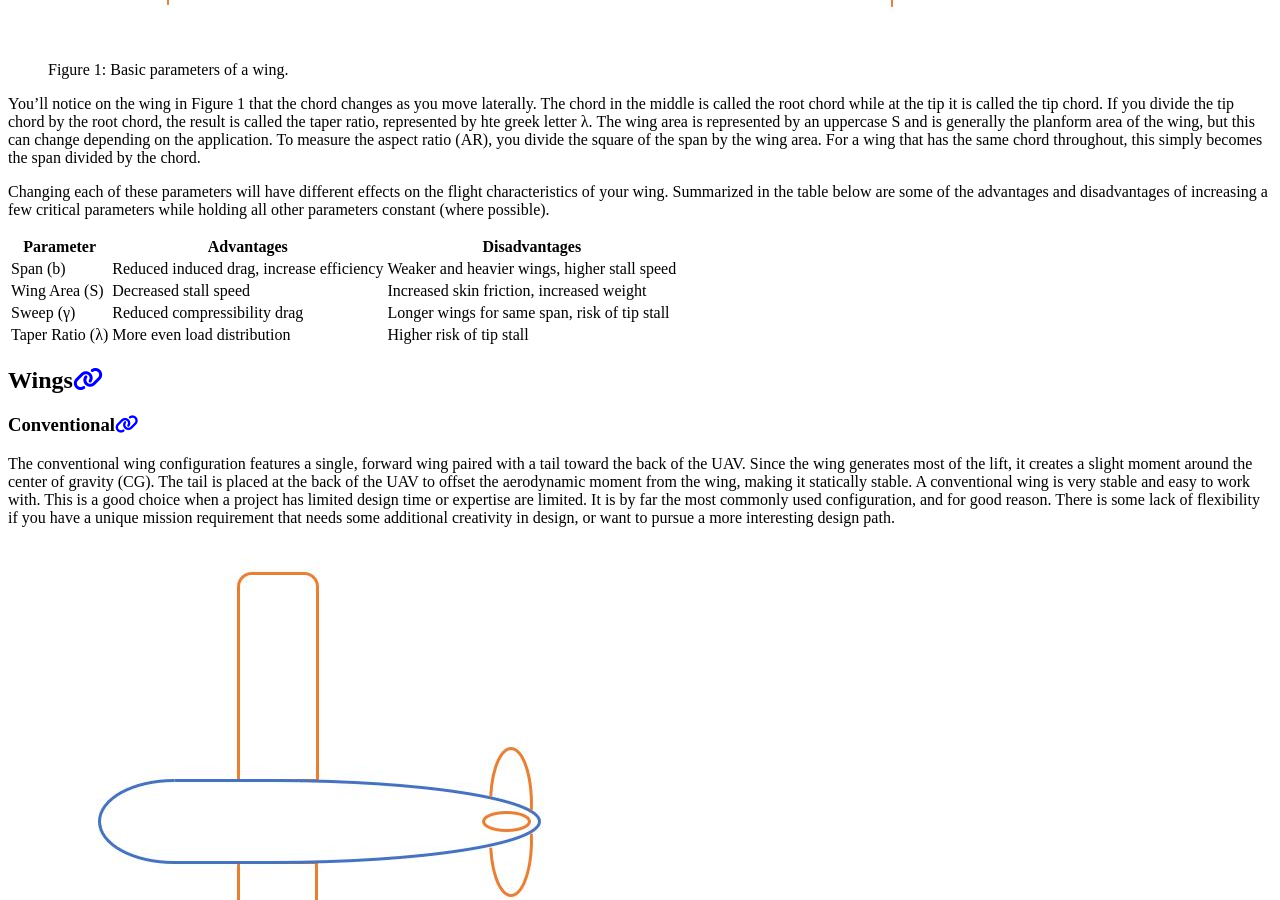
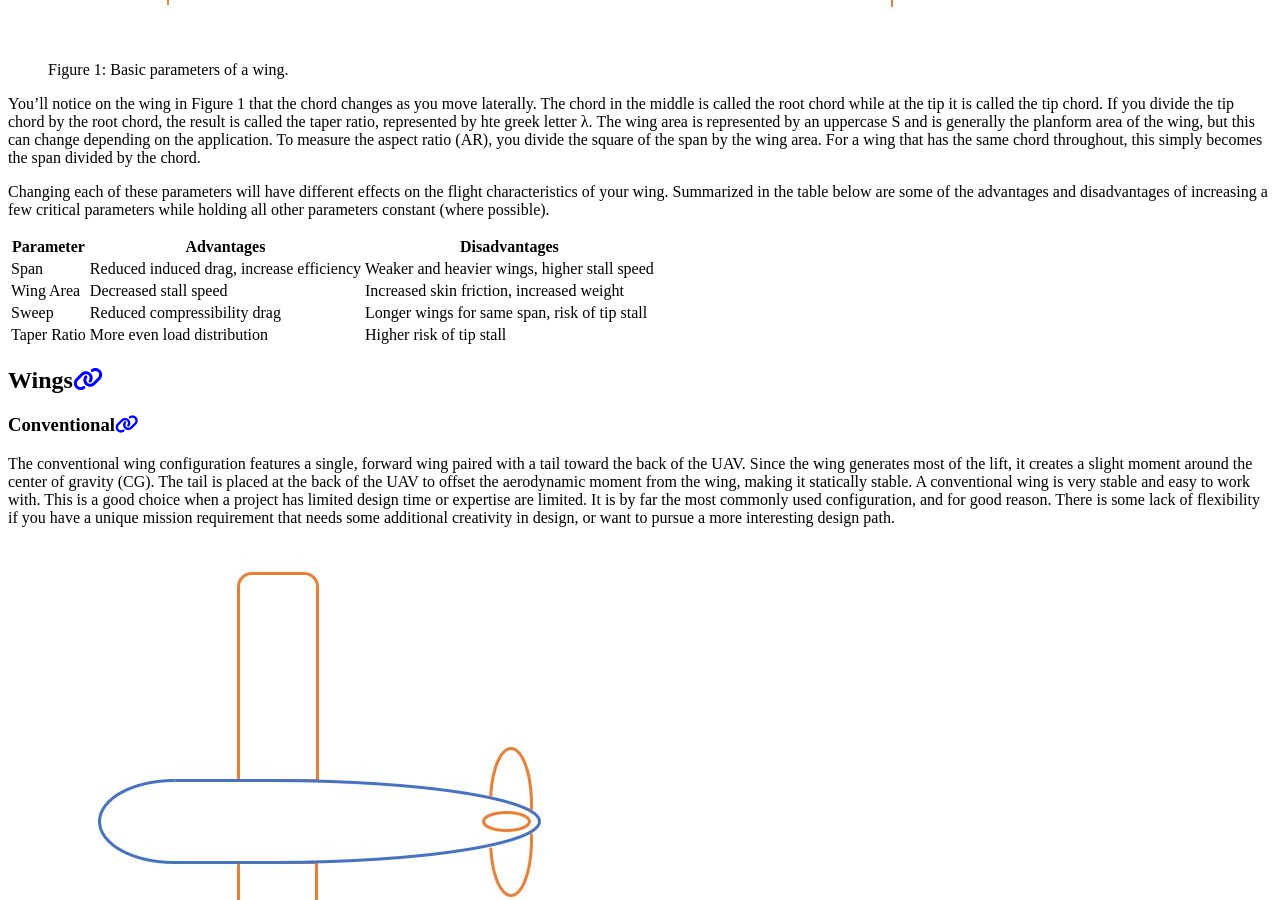
Before and after one commit to BYU-Aeronautics-Club/BYUAeronauticsClub.github.io, a Jekyll site: the page built from _pages/fundamentals/aerodynamics/configurations.md, in a window 1280 px wide and 900 px high, scrolled down 1372 px. Built offline with Jekyll 4.4.1, drawn with Linux system fonts in a browser that asks for light colours; cached includes are drawn as plain includes; nearby versions of some CDN libraries; some of the changed lines change nothing that is shown.

Commit message:
Omit symbols in table

```diff
--- a/_pages/fundamentals/aerodynamics/configurations.md
+++ b/_pages/fundamentals/aerodynamics/configurations.md
@@ -20,10 +20,10 @@
 
 | Parameter      | Advantages              | Disadvantages           |
 | -------------- | ----------------------- | ----------------------- |
-| Span (b)       | Reduced induced drag, increase efficiency | Weaker and heavier wings, higher stall speed |
-| Wing Area (S)  | Decreased stall speed | Increased skin friction, increased weight |
-| Sweep (&#x03B3;) | Reduced compressibility drag | Longer wings for same span, risk of tip stall |
-| Taper Ratio (&#x03BB;) | More even load distribution | Higher risk of tip stall |
+| Span       | Reduced induced drag, increase efficiency | Weaker and heavier wings, higher stall speed |
+| Wing Area  | Decreased stall speed | Increased skin friction, increased weight |
+| Sweep  | Reduced compressibility drag | Longer wings for same span, risk of tip stall |
+| Taper Ratio | More even load distribution | Higher risk of tip stall |
 
 ## Wings
 ### Conventional
```
